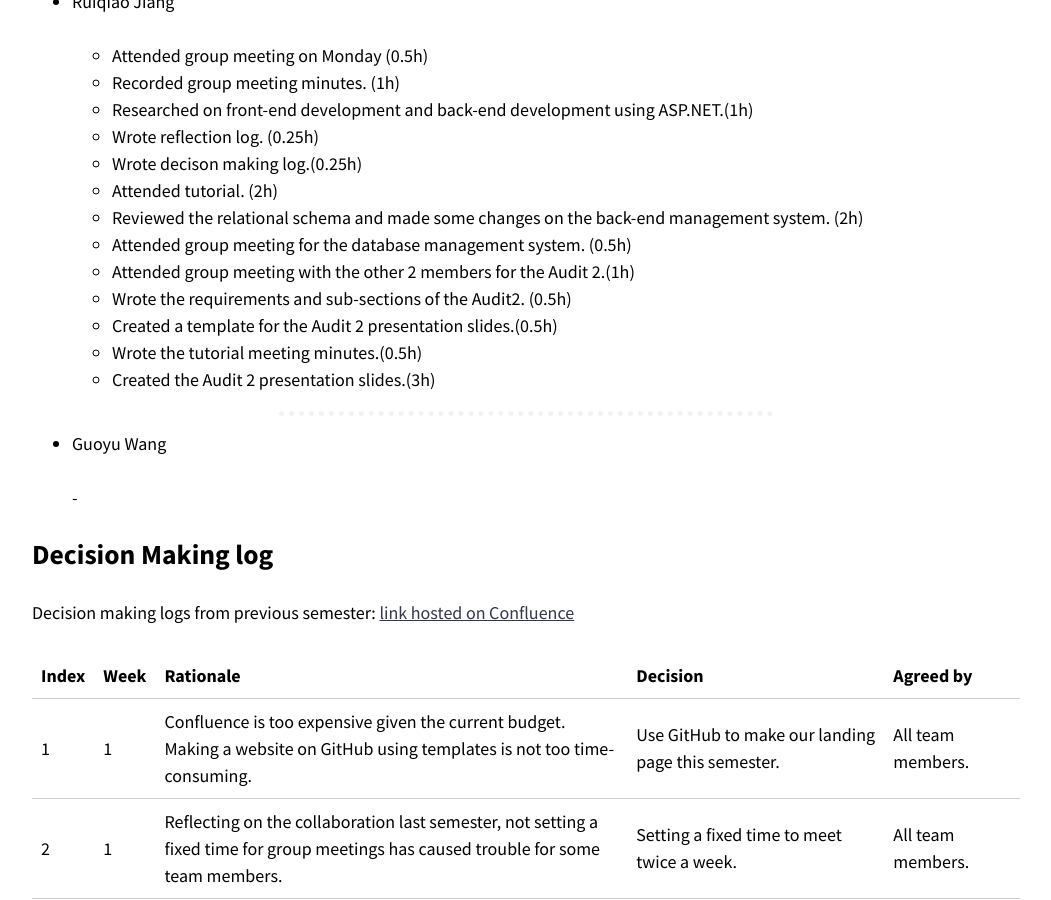
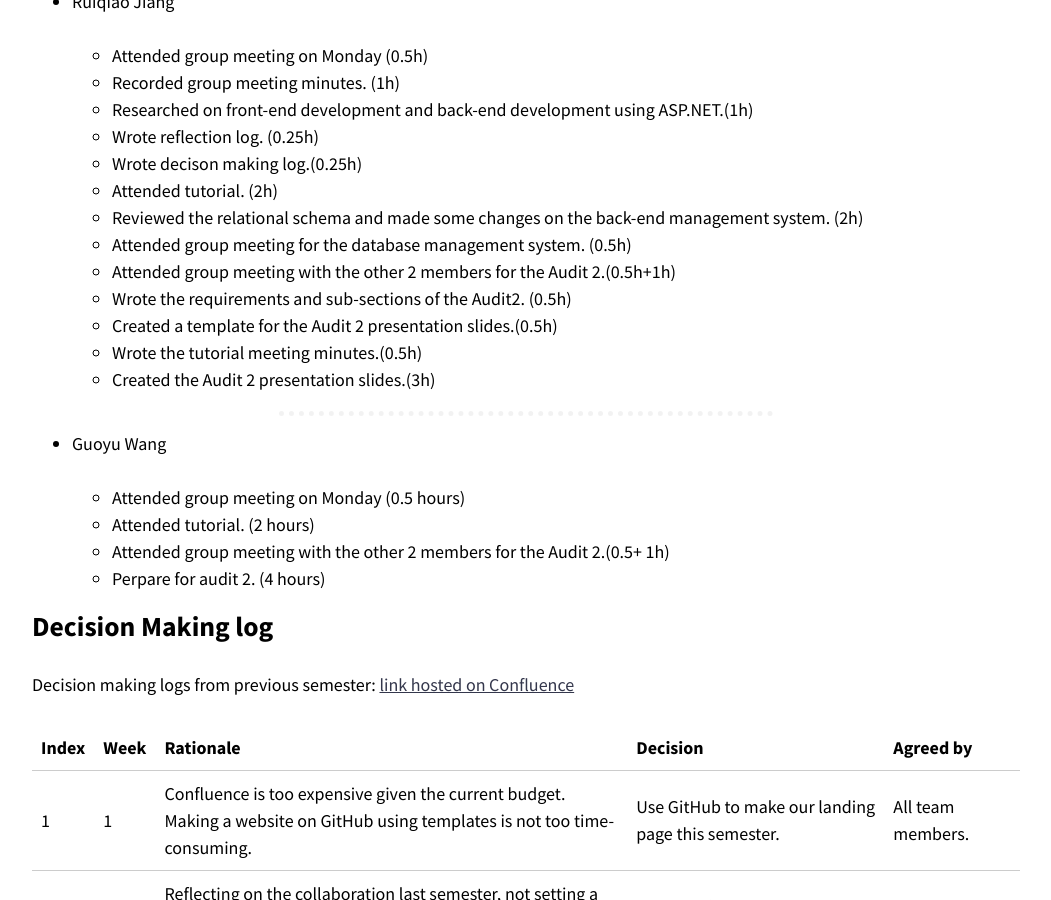
Before and after one commit to optofab/optofab.github.io, a Jekyll site: the page built from logs.md, in a window 1280 px wide and 900 px high, scrolled down 24387 px. Shown: the whole window, without its empty margins (114-1165 px from the left). Built offline with Jekyll 4.4.1, drawn with Linux system fonts in a browser that asks for light colours; nearby versions of some CDN libraries; emoji names are drawn with the system emoji font.

Commit message:
Update logs.md

```diff
--- a/logs.md
+++ b/logs.md
@@ -904,7 +904,7 @@
   - Attended tutorial. (2h)
   - Reviewed the relational schema and made some changes on the back-end management system. (2h)
   - Attended group meeting for the database management system. (0.5h)
-  - Attended group meeting with the other 2 members for the Audit 2.(1h)
+  - Attended group meeting with the other 2 members for the Audit 2.(0.5h+1h)
   - Wrote the requirements and sub-sections of the Audit2. (0.5h)
   - Created a template for the Audit 2 presentation slides.(0.5h)
   - Wrote the tutorial meeting minutes.(0.5h)
@@ -915,7 +915,11 @@
 
 - Guoyu Wang
 
-  -
+  - Attended group meeting on Monday (0.5 hours)
+  - Attended tutorial. (2 hours)
+  - Attended group meeting with the other 2 members for the Audit 2.(0.5+ 1h)
+  - Perpare for audit 2. (4 hours)
+
 
 ## Decision Making log
 
```
